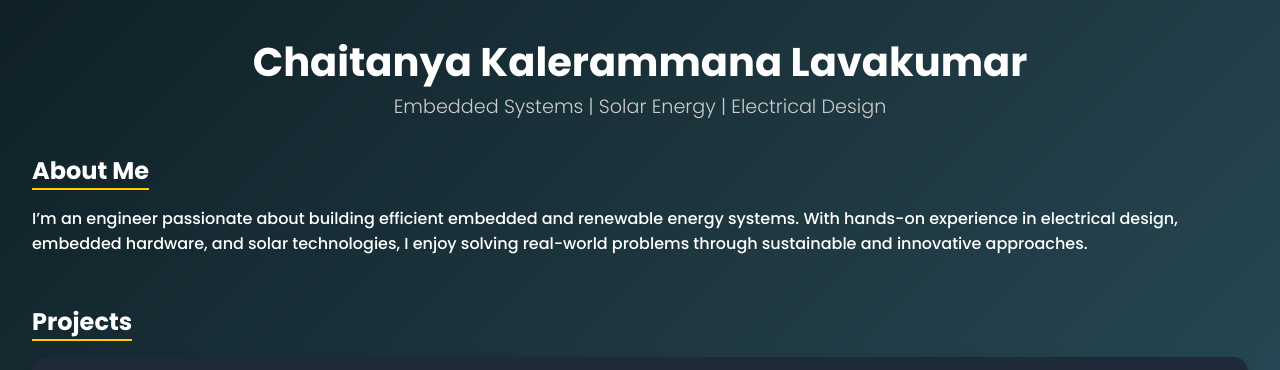
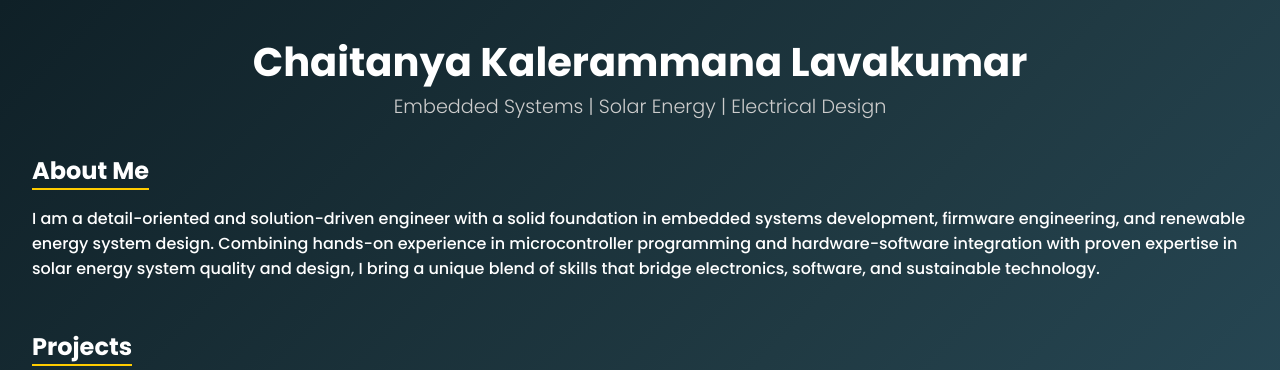
Before and after one commit to Chaitanya-portfolio/Chaitanya-portfolio.github.io, a plain HTML site: page index.html in a window 1280 px wide. Shown: the top 370 px of the page. Drawn offline with Linux system fonts and the light colour scheme.

Commit message:
Update index.html

```diff
--- a/index.html
+++ b/index.html
@@ -76,7 +76,7 @@
 
   <section>
     <h2>About Me</h2>
-    <p>I’m an engineer passionate about building efficient embedded and renewable energy systems. With hands-on experience in electrical design, embedded hardware, and solar technologies, I enjoy solving real-world problems through sustainable and innovative approaches.</p>
+    <p>I am a detail-oriented and solution-driven engineer with a solid foundation in embedded systems development, firmware engineering, and renewable energy system design. Combining hands-on experience in microcontroller programming and hardware-software integration with proven expertise in solar energy system quality and design, I bring a unique blend of skills that bridge electronics, software, and sustainable technology.</p>
   </section>
 
   <section>
```
